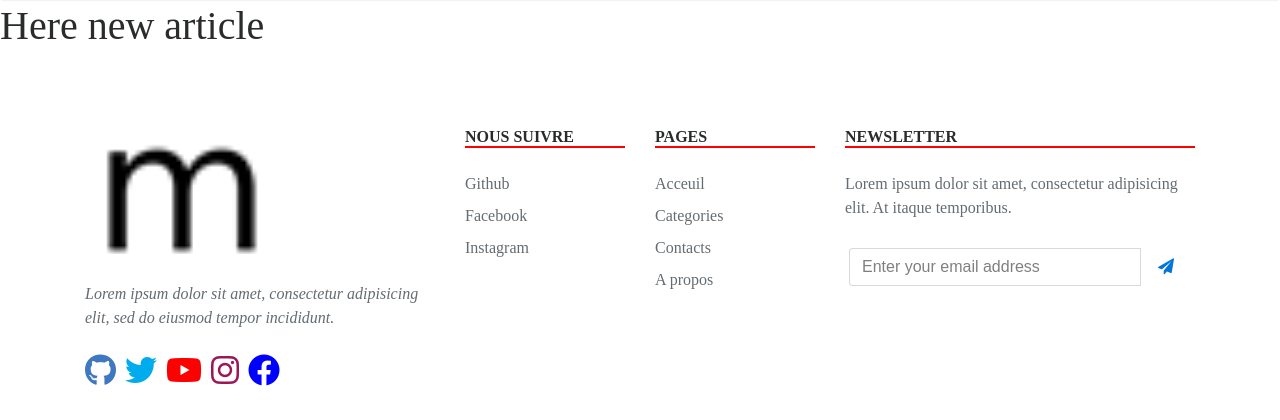
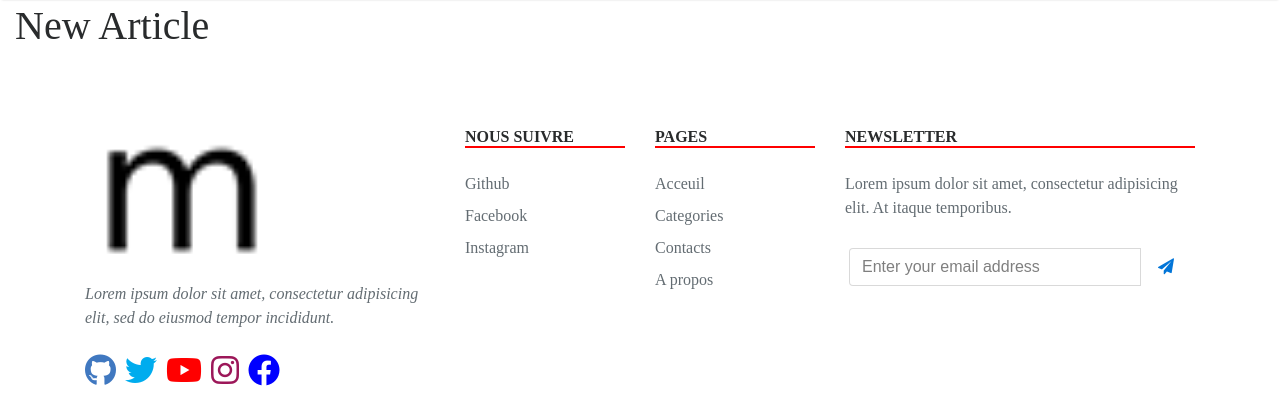
Before and after one commit to julienawonga/blog, a PHP site: the page made by views/admin/post/new.php in a window 1280 px wide. Shown: the part 76-496 px from the top of the page. Run offline with PHP 8.4, Linux system fonts and the light colour scheme; the template is opened without the code that fills it, so the values that code supplies are empty; some libraries are stand-ins or nearby versions; some web fonts are replaced.

Commit message:
mise à jour dashboard

```diff
--- a/views/admin/layouts/default.php
+++ b/views/admin/layouts/default.php
@@ -68,7 +68,7 @@
 							</ul>
 						</li>
 						<li class="dropdown">
-							<a href="#" class="dropdown-toggle" data-toggle="dropdown"><img src="assets/img/user.png" class="img-circle" alt="Avatar"> <span>Samuel</span> <i class="icon-submenu lnr lnr-chevron-down"></i></a>
+							<a href="#" class="dropdown-toggle" data-toggle="dropdown"><img src="/assets/img/user.png" class="img-circle" alt="Avatar"> <span>Samuel</span> <i class="icon-submenu lnr lnr-chevron-down"></i></a>
 							<ul class="dropdown-menu">
 								<li><a href="#"><i class="lnr lnr-user"></i> <span>My Profile</span></a></li>
 								<li><a href="#"><i class="lnr lnr-envelope"></i> <span>Message</span></a></li>
--- a/views/admin/post/new.php
+++ b/views/admin/post/new.php
@@ -1 +1,11 @@
-<h1>Here new article</h1>
+<!-- MAIN -->
+<div class="main">
+     <!-- MAIN CONTENT -->
+     <div class="main-content">
+          <div class="container-fluid">
+               <h1>New Article</h1>
+          </div>
+     </div>
+     <!-- END MAIN CONTENT -->
+</div>
+<!-- END MAIN -->
```
Also changed, not shown: views/admin/category/new.php (+11 -0 lines), views/admin/category/view.php (+11 -0 lines), views/admin/post/show.php (+11 -0 lines), views/admin/post/view.php (+11 -0 lines).
